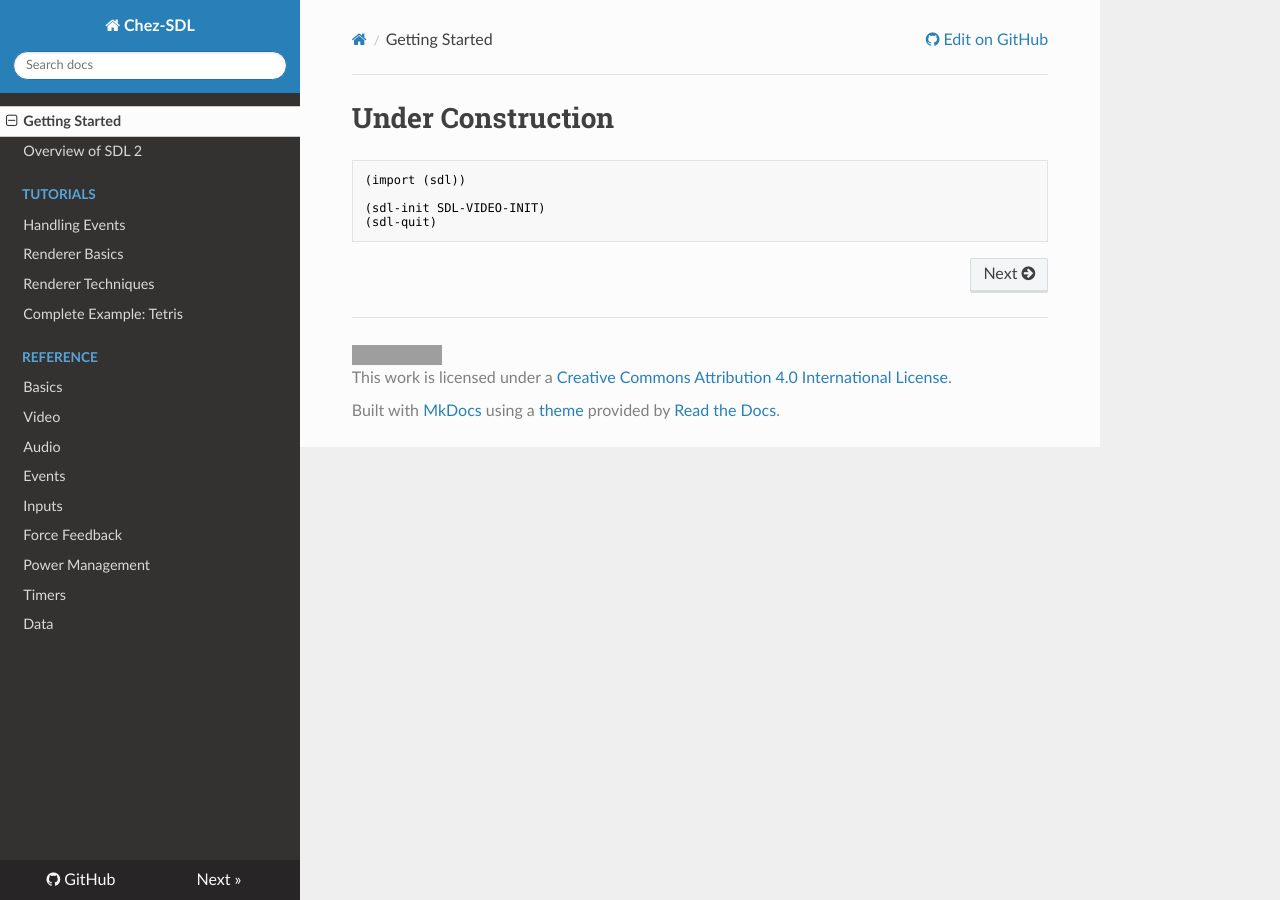
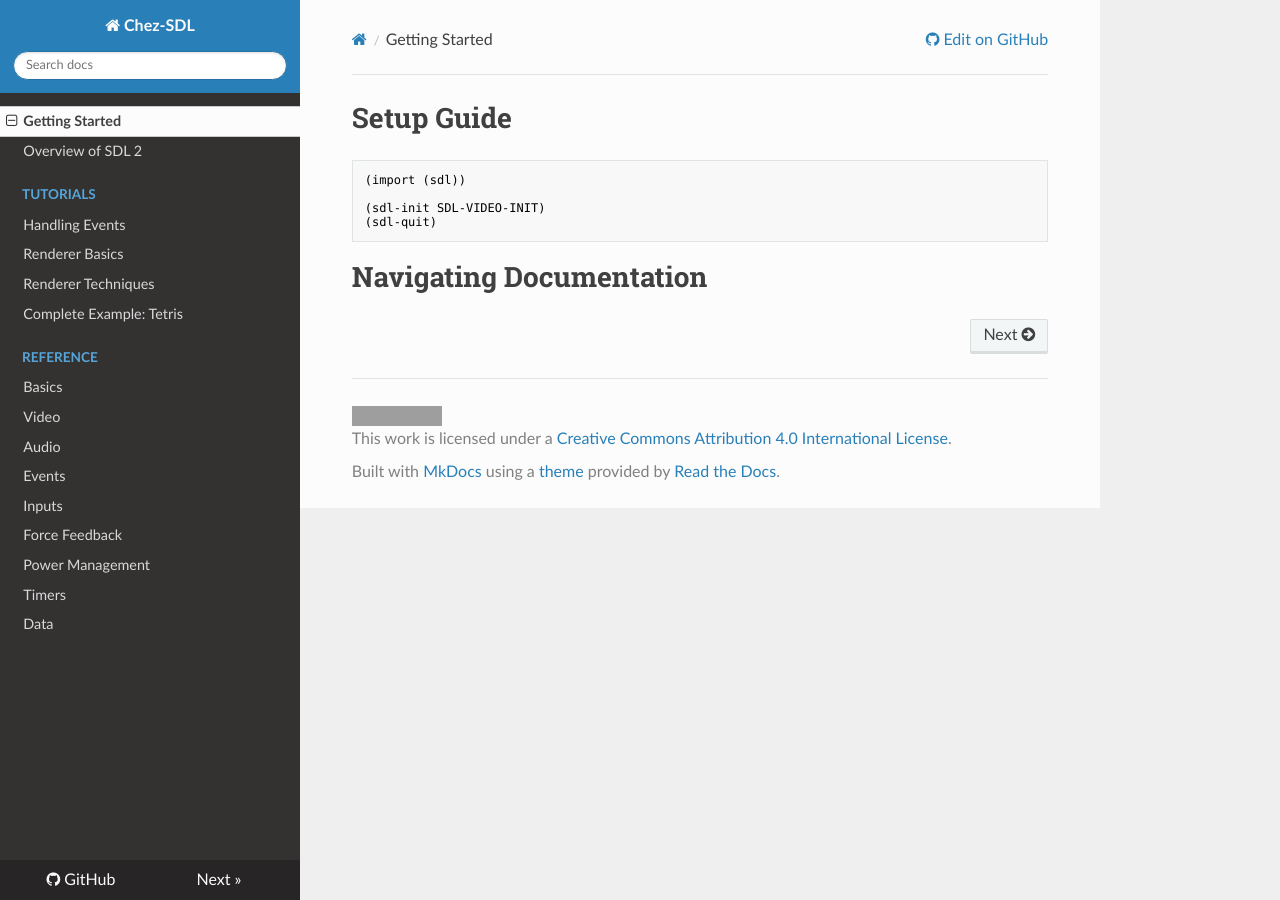
Before and after one commit to steven741/chez-sdl, an MkDocs documentation site: the page built from doc/docs/index.md, in a window 1280 px wide. Built offline with MkDocs 1.6.1, drawn with Linux system fonts in a browser that asks for light colours; nearby versions of some CDN libraries; grey boxes are pictures that could not be loaded.

Commit message:
Blocking out 'Getting Started' section of documentation.

````diff
--- a/doc/docs/index.md
+++ b/doc/docs/index.md
@@ -1,4 +1,4 @@
-# Under Construction
+# Setup Guide
 
 ```scheme
 (import (sdl))
@@ -6,3 +6,5 @@
 (sdl-init SDL-VIDEO-INIT)
 (sdl-quit)
 ```
+
+# Navigating Documentation
````
